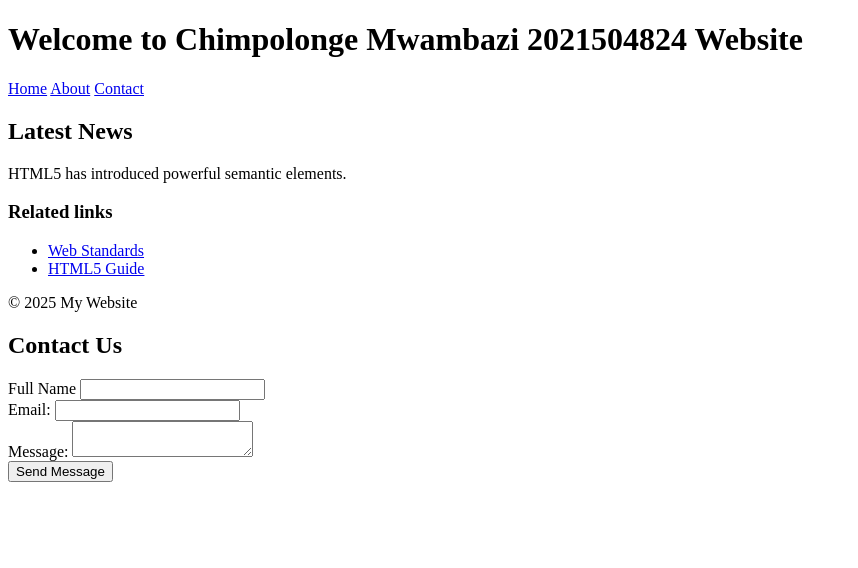
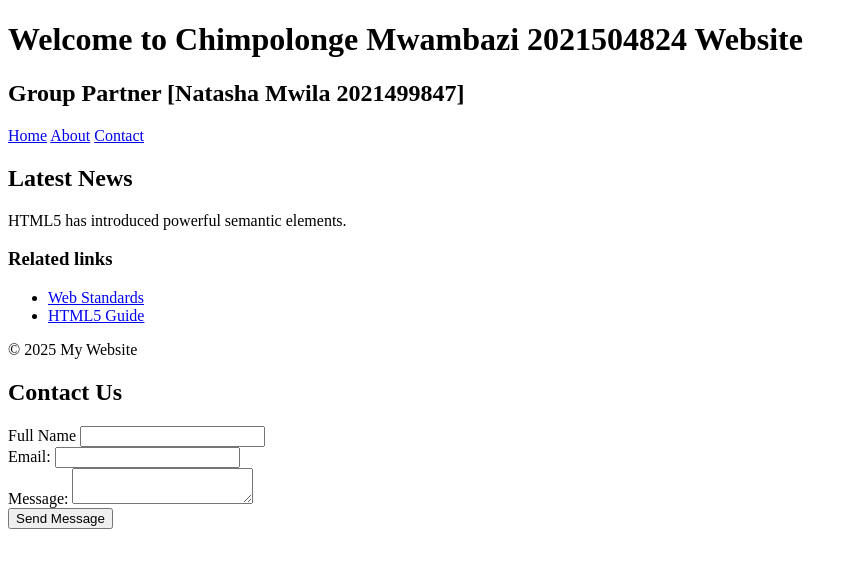
Before and after one commit to MwambaziAlex/lab2-HTML, a plain HTML site: page index.html in a window 1280 px wide. Shown: the whole page, without its empty margins (0-858 px from the left). Drawn offline with Linux system fonts and the light colour scheme.

Commit message:
Update index.html

```diff
--- a/index.html
+++ b/index.html
@@ -8,6 +8,7 @@
     <body>
         <header>
             <h1>Welcome to Chimpolonge Mwambazi 2021504824 Website</h1>
+            <h2>Group Partner [Natasha Mwila 2021499847]</h2>
             <nav>
                 <a href="#">Home</a>
                 <a href="#">About</a>
```
